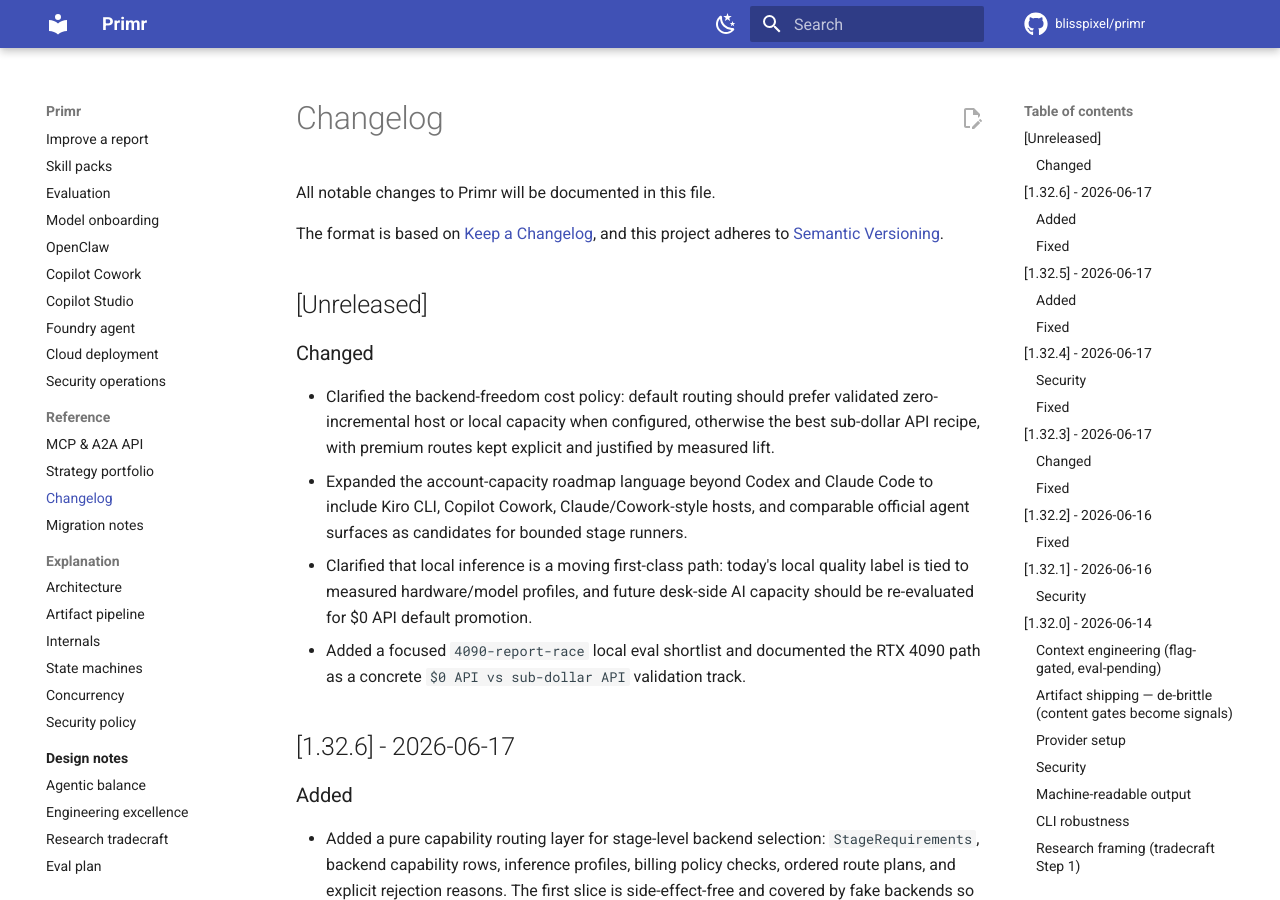
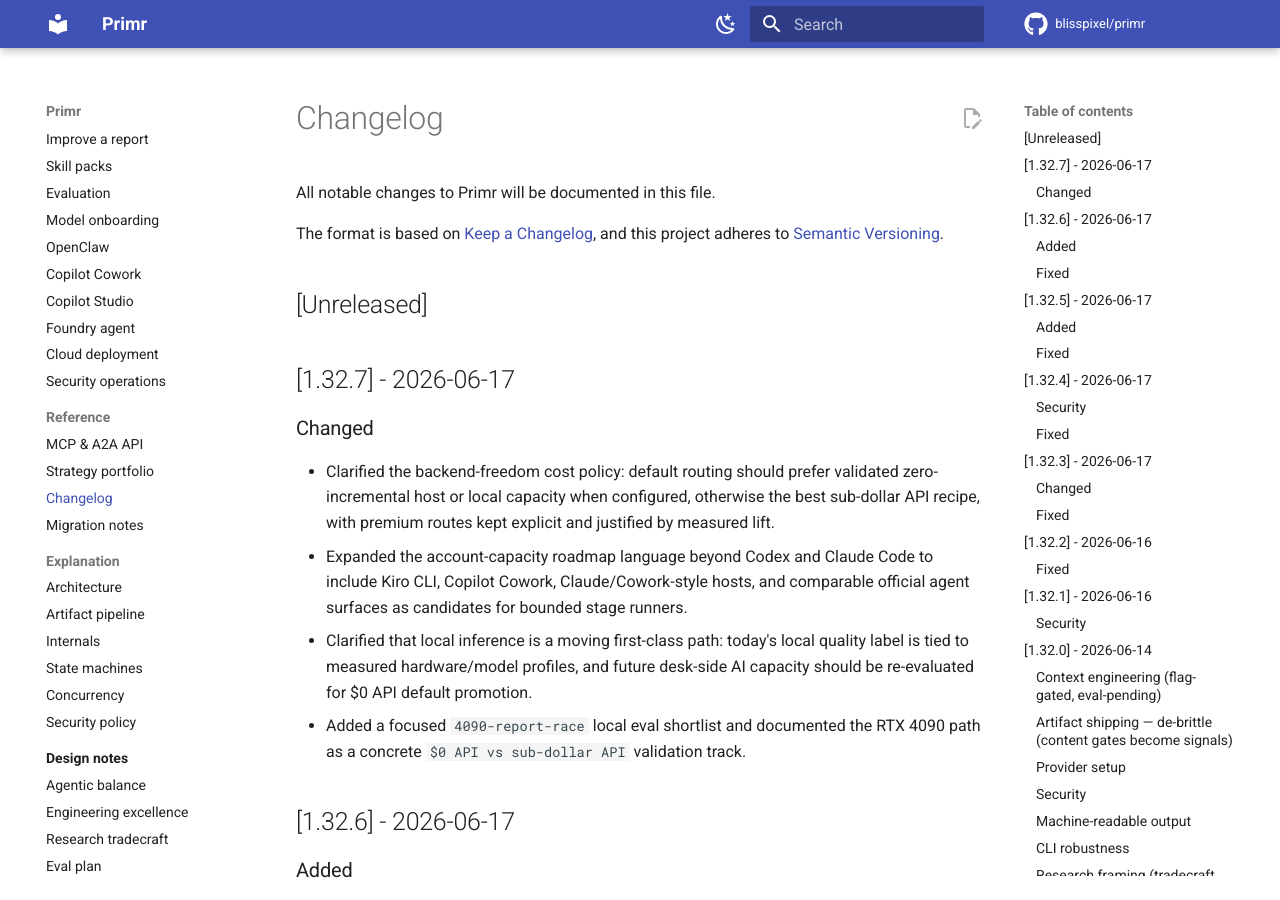
Before and after one commit to blisspixel/primr, an MkDocs documentation site: the page built from docs/CHANGELOG.md, in a window 1280 px wide and 900 px high. Built offline with MkDocs 1.6.1 and Material for MkDocs 9.7.7, drawn with Linux system fonts in a browser that asks for light colours; comment, search, counter and statistics services are not loaded.

Commit message:
release: bump to 1.32.7

```diff
--- a/docs/CHANGELOG.md
+++ b/docs/CHANGELOG.md
@@ -6,6 +6,8 @@
 and this project adheres to [Semantic Versioning](https://semver.org/spec/v2.0.0.html).
 
 ## [Unreleased]
+
+## [1.32.7] - 2026-06-17
 
 ### Changed
 
--- a/pyproject.toml
+++ b/pyproject.toml
@@ -4,7 +4,7 @@
 
 [project]
 name = "primr"
-version = "1.32.6"
+version = "1.32.7"
 description = "Turn any company or organization URL into a strategic intelligence brief. Adaptive scraping + AI-powered research and synthesis."
 readme = "README.md"
 license = {text = "MIT"}
--- a/src/primr/__init__.py
+++ b/src/primr/__init__.py
@@ -9,7 +9,7 @@
 - REST API for research requests (optional, requires fastapi)
 """
 
-__version__ = "1.32.6"
+__version__ = "1.32.7"
 __author__ = "Nick Seal"
 
 # Subpackages are available via direct import:
```
Also changed, not shown: ROADMAP.md (+3 -2 lines), 2 other files.
